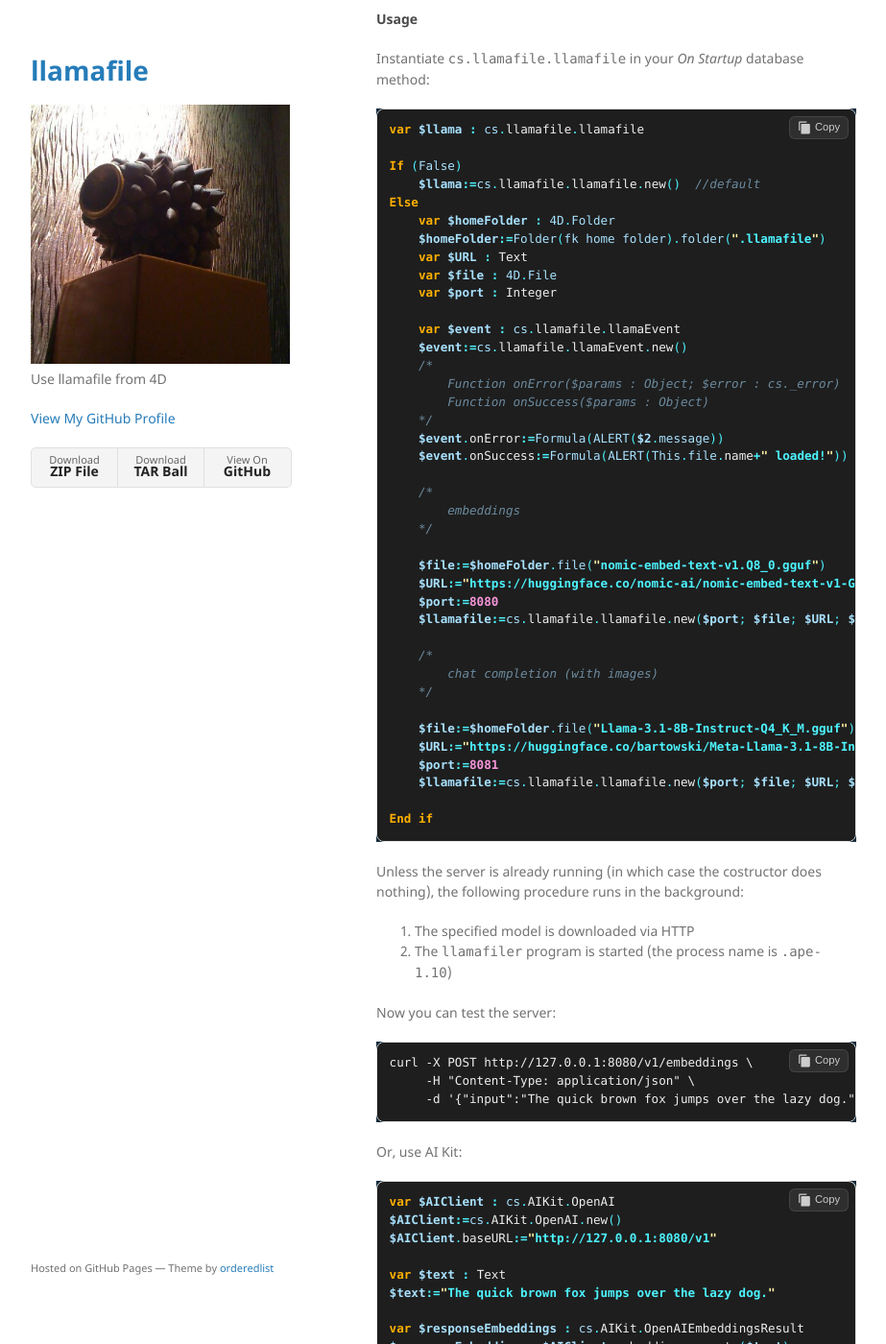
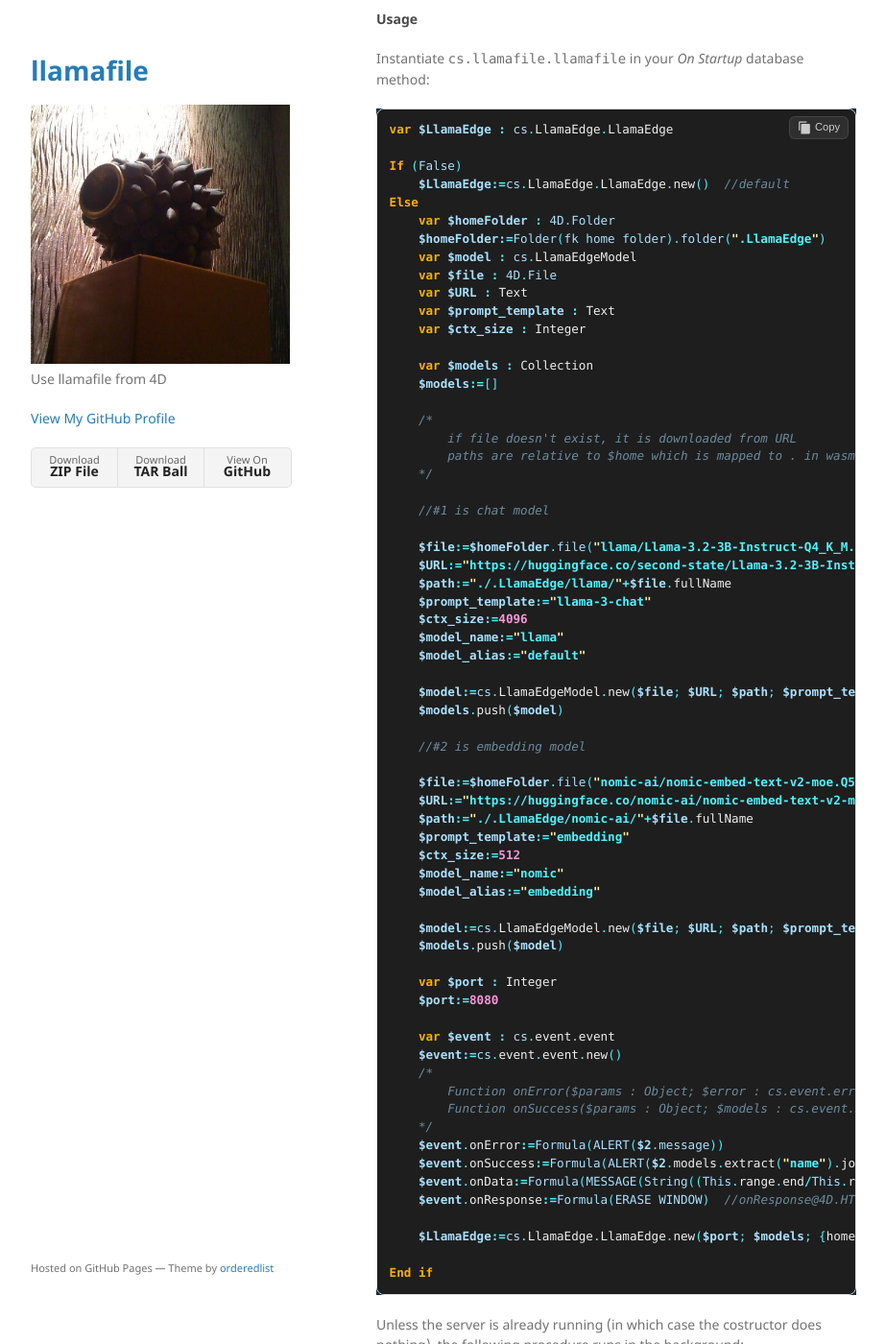
Before and after one commit to miyako/llamafile, a Jekyll site: the page built from index.md, in a window 1280 px wide and 1400 px high, scrolled down 248 px. Shown: the whole window at 96% size, without its empty margins (178-1101 px from the left). Built offline with Jekyll 4.4.1, drawn with Linux system fonts in a browser that asks for light colours.

Commit message:
Update index.md

````diff
--- a/index.md
+++ b/index.md
@@ -18,43 +18,68 @@ layout: default
 Instantiate `cs.llamafile.llamafile` in your *On Startup* database method:
 
 ```4d
-var $llama : cs.llamafile.llamafile
+var $LlamaEdge : cs.LlamaEdge.LlamaEdge
 
 If (False)
-    $llama:=cs.llamafile.llamafile.new()  //default
+    $LlamaEdge:=cs.LlamaEdge.LlamaEdge.new()  //default
 Else
     var $homeFolder : 4D.Folder
-    $homeFolder:=Folder(fk home folder).folder(".llamafile")
+    $homeFolder:=Folder(fk home folder).folder(".LlamaEdge")
+    var $model : cs.LlamaEdgeModel
+    var $file : 4D.File
     var $URL : Text
-    var $file : 4D.File
+    var $prompt_template : Text
+    var $ctx_size : Integer
+
+    var $models : Collection
+    $models:=[]
+
+    /*
+        if file doesn't exist, it is downloaded from URL
+        paths are relative to $home which is mapped to . in wasm
+    */
+
+    //#1 is chat model
+
+    $file:=$homeFolder.file("llama/Llama-3.2-3B-Instruct-Q4_K_M.gguf")
+    $URL:="https://huggingface.co/second-state/Llama-3.2-3B-Instruct-GGUF/resolve/main/Llama-3.2-3B-Instruct-Q4_K_M.gguf"
+    $path:="./.LlamaEdge/llama/"+$file.fullName
+    $prompt_template:="llama-3-chat"
+    $ctx_size:=4096
+    $model_name:="llama"
+    $model_alias:="default"
+
+    $model:=cs.LlamaEdgeModel.new($file; $URL; $path; $prompt_template; $ctx_size; $model_name; $model_alias)
+    $models.push($model)
+
+    //#2 is embedding model
+
+    $file:=$homeFolder.file("nomic-ai/nomic-embed-text-v2-moe.Q5_K_M.gguf")
+    $URL:="https://huggingface.co/nomic-ai/nomic-embed-text-v2-moe-GGUF/resolve/main/nomic-embed-text-v2-moe.Q5_K_M.gguf"
+    $path:="./.LlamaEdge/nomic-ai/"+$file.fullName
+    $prompt_template:="embedding"
+    $ctx_size:=512
+    $model_name:="nomic"
+    $model_alias:="embedding"
+
+    $model:=cs.LlamaEdgeModel.new($file; $URL; $path; $prompt_template; $ctx_size; $model_name; $model_alias)
+    $models.push($model)
+
     var $port : Integer
+    $port:=8080
 
-    var $event : cs.llamafile.llamaEvent
-    $event:=cs.llamafile.llamaEvent.new()
+    var $event : cs.event.event
+    $event:=cs.event.event.new()
     /*
-        Function onError($params : Object; $error : cs._error)
-        Function onSuccess($params : Object)
+        Function onError($params : Object; $error : cs.event.error)
+        Function onSuccess($params : Object; $models : cs.event.models)
     */
     $event.onError:=Formula(ALERT($2.message))
-    $event.onSuccess:=Formula(ALERT(This.file.name+" loaded!"))
+    $event.onSuccess:=Formula(ALERT($2.models.extract("name").join(",")+" loaded!"))
+    $event.onData:=Formula(MESSAGE(String((This.range.end/This.range.length)*100; "###.00%")))  //onData@4D.HTTPRequest
+    $event.onResponse:=Formula(ERASE WINDOW)  //onResponse@4D.HTTPRequest
 
-    /*
-        embeddings
-    */
-
-    $file:=$homeFolder.file("nomic-embed-text-v1.Q8_0.gguf")
-    $URL:="https://huggingface.co/nomic-ai/nomic-embed-text-v1-GGUF/resolve/main/nomic-embed-text-v1.Q8_0.gguf"
-    $port:=8080
-    $llamafile:=cs.llamafile.llamafile.new($port; $file; $URL; $event)
-
-    /*
-        chat completion (with images)
-    */
-
-    $file:=$homeFolder.file("Llama-3.1-8B-Instruct-Q4_K_M.gguf")
-    $URL:="https://huggingface.co/bartowski/Meta-Llama-3.1-8B-Instruct-GGUF/resolve/main/Meta-Llama-3.1-8B-Instruct-Q4_K_M.gguf"
-    $port:=8081
-    $llamafile:=cs.llamafile.llamafile.new($port; $file; $URL; $event)
+    $LlamaEdge:=cs.LlamaEdge.LlamaEdge.new($port; $models; {home: $homeFolder}; $event)
 
 End if
 ```
````
